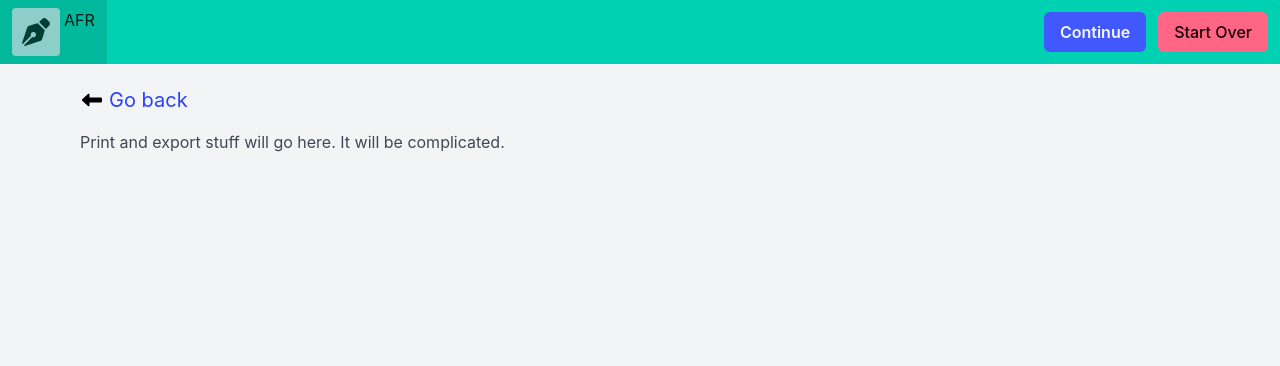
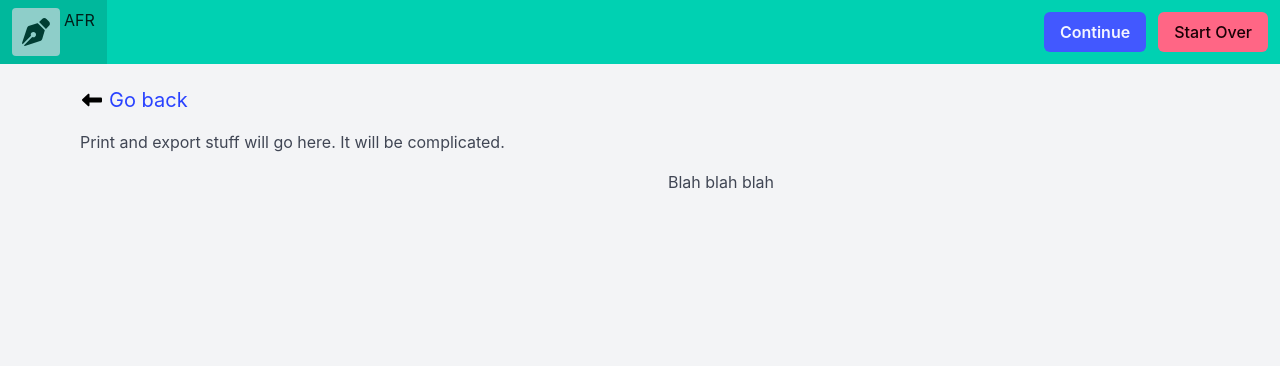
Before and after one commit to HeirOfNorton/alwaysfreeresume, a Jekyll site: the page built from pages/print.html, in a window 1280 px wide. Shown: the top 366 px of the page. Built offline with Jekyll 4.4.1, drawn with Linux system fonts in a browser that asks for light colours.

Commit message:
Starting to add infrastructure for print and export page.

```diff
--- a/pages/print.html
+++ b/pages/print.html
@@ -6,3 +6,30 @@ permalink: /print/
 ---
 
 Print and export stuff will go here. It will be complicated.
+
+<div x-data="
+
+">
+
+<div class="columns">
+
+    <div class="column">
+
+    </div>
+
+    <div class="column">
+        <div class="page-box m-4">
+            <div class="page">
+                <h1>Blah blah blah</h1>
+            </div>
+        </div>
+    </div>
+
+
+</div>
+
+
+
+
+
+</div>
```
